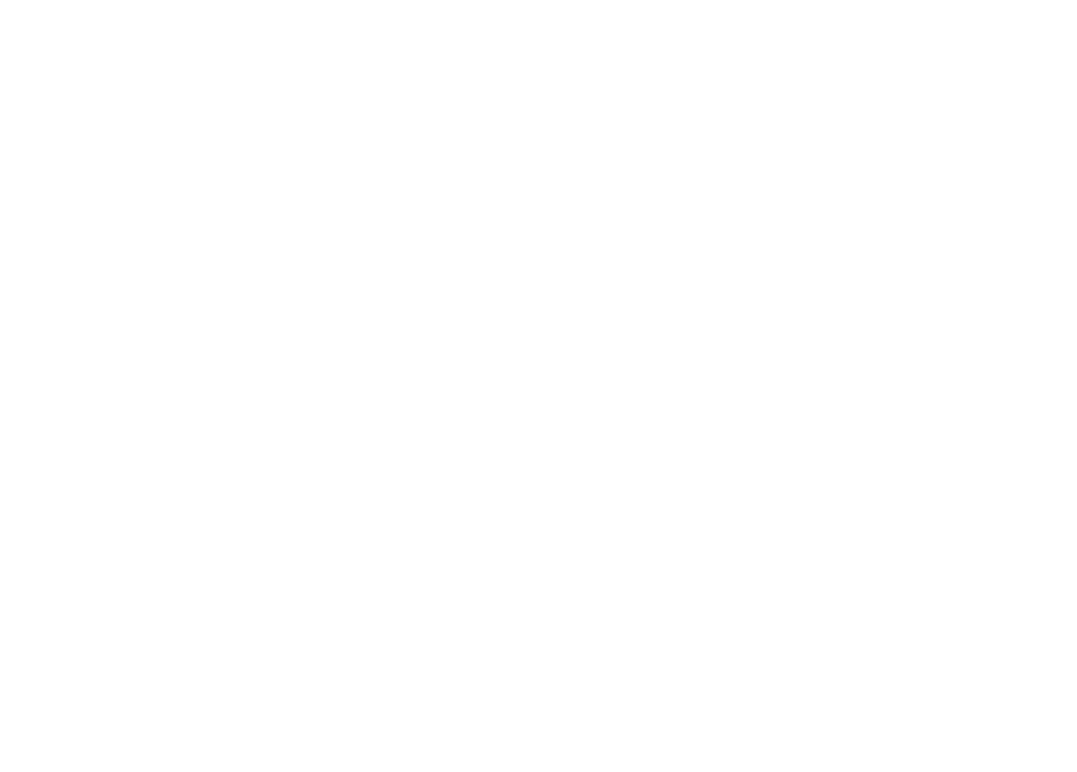
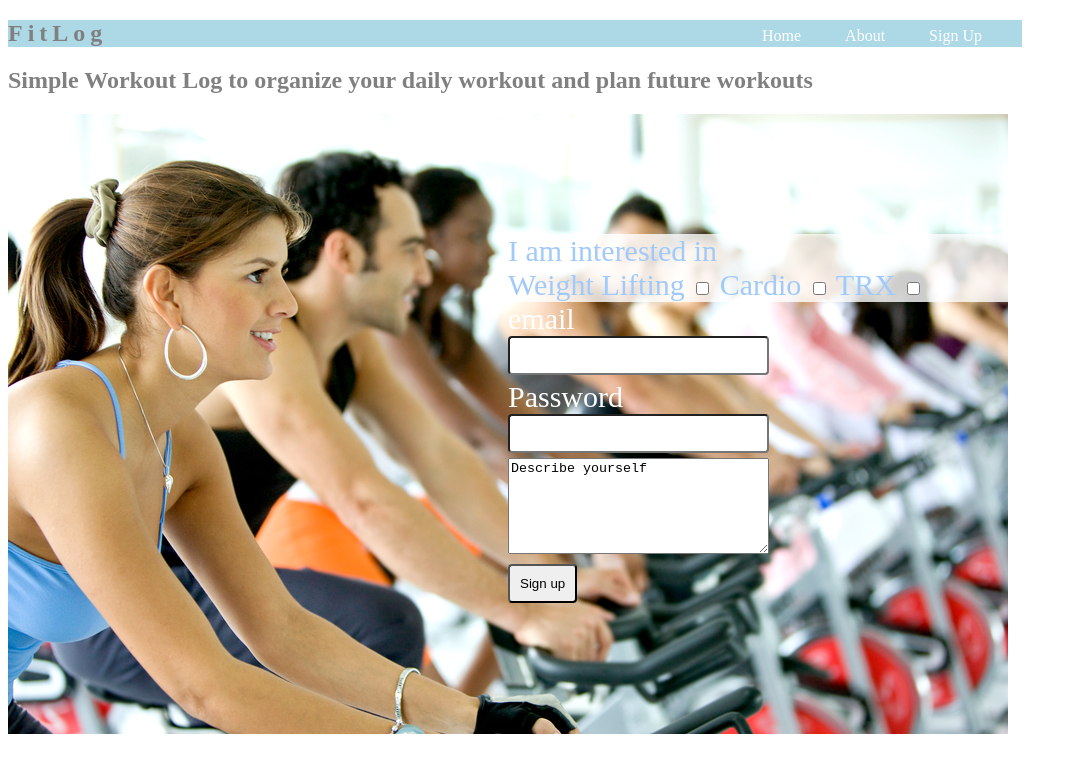
Before and after one commit to dannyarosenfeld/FitLog, a plain HTML site: page signup-page.html in a window 1280 px wide. Shown: the whole page, without its empty margins (0-1077 px from the left). Drawn offline with Linux system fonts and the light colour scheme.

Commit message:
added signup-page with form action of about.html

```diff
--- a/about.html
+++ b/about.html
@@ -0,0 +1,48 @@
+<!DOCTYPE html>
+<html lang="en">
+<head>
+	<title>FitLog</title>
+	<link rel="stylesheet" href="styles.css">
+</head>
+
+
+
+
+<body>
+	<nav>
+		<div style="float:right">
+
+				<li><a href="index.html">Home</a> </li>
+				<li><a href="about.html">About</a> </li>
+				<li><a href="signup-page.html">Sign Up</a></li>
+		</div>
+
+
+
+		<h1 style="background:lightblue">FitLog</h1>
+
+
+
+	</nav>
+
+	<header>
+	<h2>About</h2>
+	<h3>Once you fill out the sign up form you should be redirected to this informative about page via the form action!</h3>
+	<p style="background:none">Look below this pic of people working out for some html practice tables with info on our breakthrough workout tracking app. <br/> Thanks again for signing up to become a healthy <strong>FitLog</strong> user!</p>
+	</header>
+
+
+	<img src="images/group-dumbells-session.jpg" alt="people lifting weights">
+
+
+	<br/>
+
+	<em>&copy; copyright Vimo Labs Inc.</em>
+
+	<article>
+		<p style="color:black">Ethical chia craft beer pitchfork aesthetic. PBR&B chambray meditation, keytar kombucha before they sold out mixtape franzen tilde raw denim art party yr celiac asymmetrical food truck. Meh master cleanse offal intelligentsia, green juice normcore polaroid. Fingerstache iPhone squid, bushwick chillwave pabst selfies drinking vinegar. Celiac chillwave butcher ennui fashion axe skateboard, photo booth lomo williamsburg echo park letterpress tumblr. Migas ethical tilde, everyday carry semiotics swag small batch meggings scenester. Ethical lo-fi cliche slow-carb tofu seitan, iPhone 8-bit.
+		</p>
+	</article>
+
+</body>
+</html>
--- a/signup-page.html
+++ b/signup-page.html
@@ -0,0 +1,58 @@
+<!DOCTYPE html>
+<html lang="en">
+<head>
+	<meta charset="UTF-8">
+	<title>Moon Bootz Company</title>
+	<link rel="stylesheet" href="styles.css">
+</head>
+
+
+
+<body>
+	<nav>
+		<div style="float:right">
+				<li><a href="index.html">Home</a> </li>
+				<li><a href="about.html">About</a> </li>
+				<li><a href="signup-page.html">Sign Up</a></li>
+		</div>
+
+
+		<header>
+			<h1 style="background:lightblue">FitLog</h1>
+		</header>
+	</nav>
+
+	<h2>Simple Workout Log to organize your daily workout and plan future workouts </h2>
+
+
+	<form action="about.html" method="post">
+
+
+	<div class="check-buttons">
+		<label for="buttons">I am interested in</label><br/>
+
+		Weight Lifting <input type="checkbox" name="agree">
+		 Cardio <input type="checkbox" name="agree">
+		 TRX <input type="checkbox" name="agree">
+
+	</div>
+
+	<div>
+		<label for="email">email</label>
+		<input type="email" name="email">
+	</div>
+
+	<div>
+		<label for="Password:">Password</label>
+		<input type="password" name="password">
+	</div>
+
+	<div>
+		<textarea name="description" id="" cols="30" rows="6">Describe yourself
+		</textarea>
+	</div>
+
+<button type="submit">Sign up</button>
+	</form>
+</body>
+</html>
--- /dev/null
+++ b/styles.css
@@ -0,0 +1,62 @@
+		body {
+
+		color:grey;
+		}
+
+		nav {
+		margin-right:250px
+
+		}
+
+		h1 {
+		letter-spacing:5px;
+
+		}
+
+		form {
+			background:url(images/people-cycling.jpg);
+			height:500px;
+			background-repeat:no-repeat;
+			padding-top:120px;
+			padding-left:500px;
+			color:white;
+			font-size: 30px;
+
+		}
+
+		input {
+			padding:10px 40px 10px 40px;
+			border-radius: 4px;
+			margin-bottom: 5px;
+			display: block;
+		}
+
+		button{
+		padding: 10px;
+		border-radius: 4px;
+		}
+
+
+		input[type="checkbox"] {
+    	display: inline-block;
+		}
+
+		.check-buttons{
+			background: rgba(255, 255, 255, 0.8);
+			color: #A0CAFB;
+		}
+
+		a{
+		text-decoration:none;
+		margin-right: 40px;
+		color:white;
+		line-height: 2;
+	 }
+
+	 li {
+	display:inline-block;
+		}
+
+	p {
+		background: lightblue;
+	}
```
Also changed, not shown: index.html (+9 -25 lines), images/group-dumbells-session.jpg (added).
